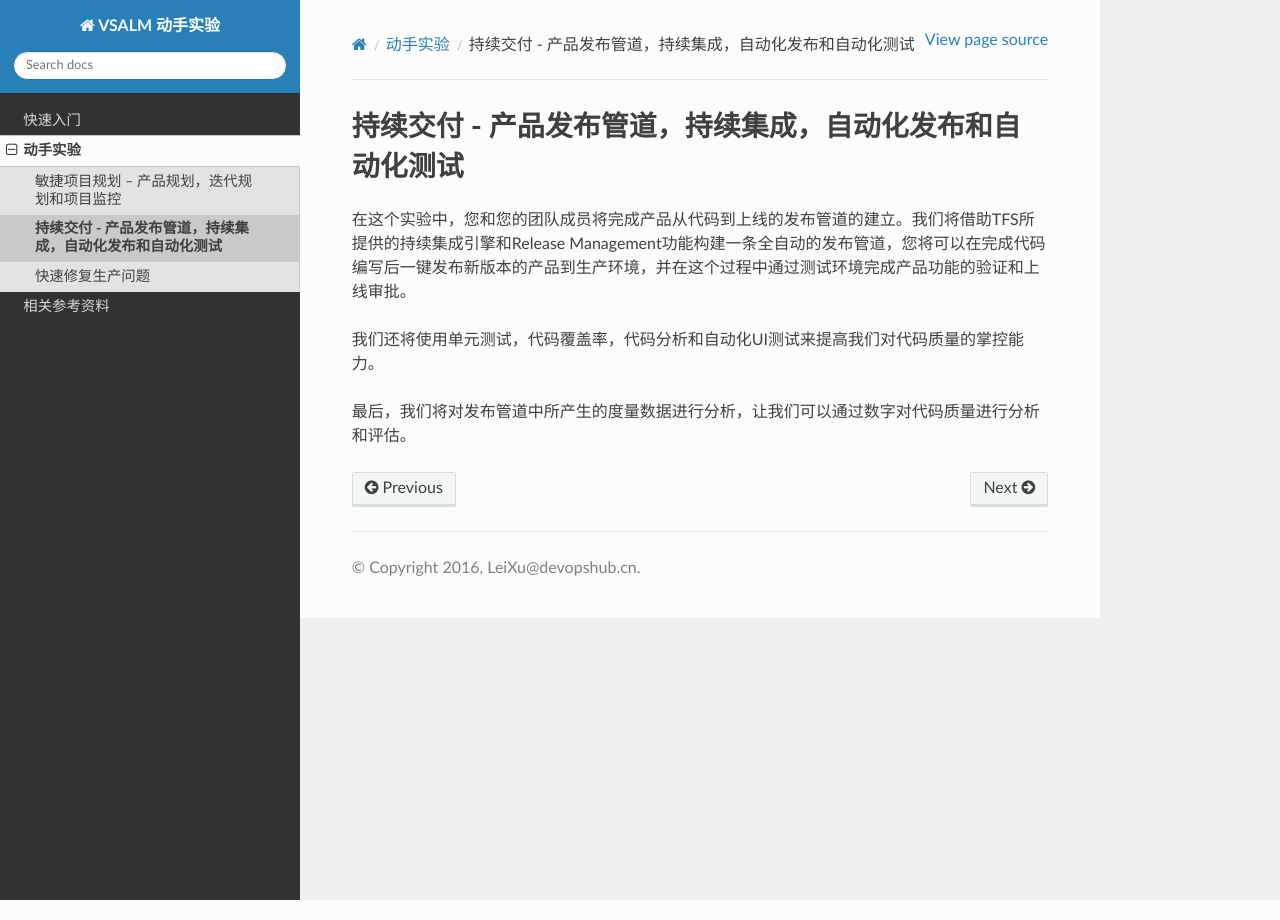
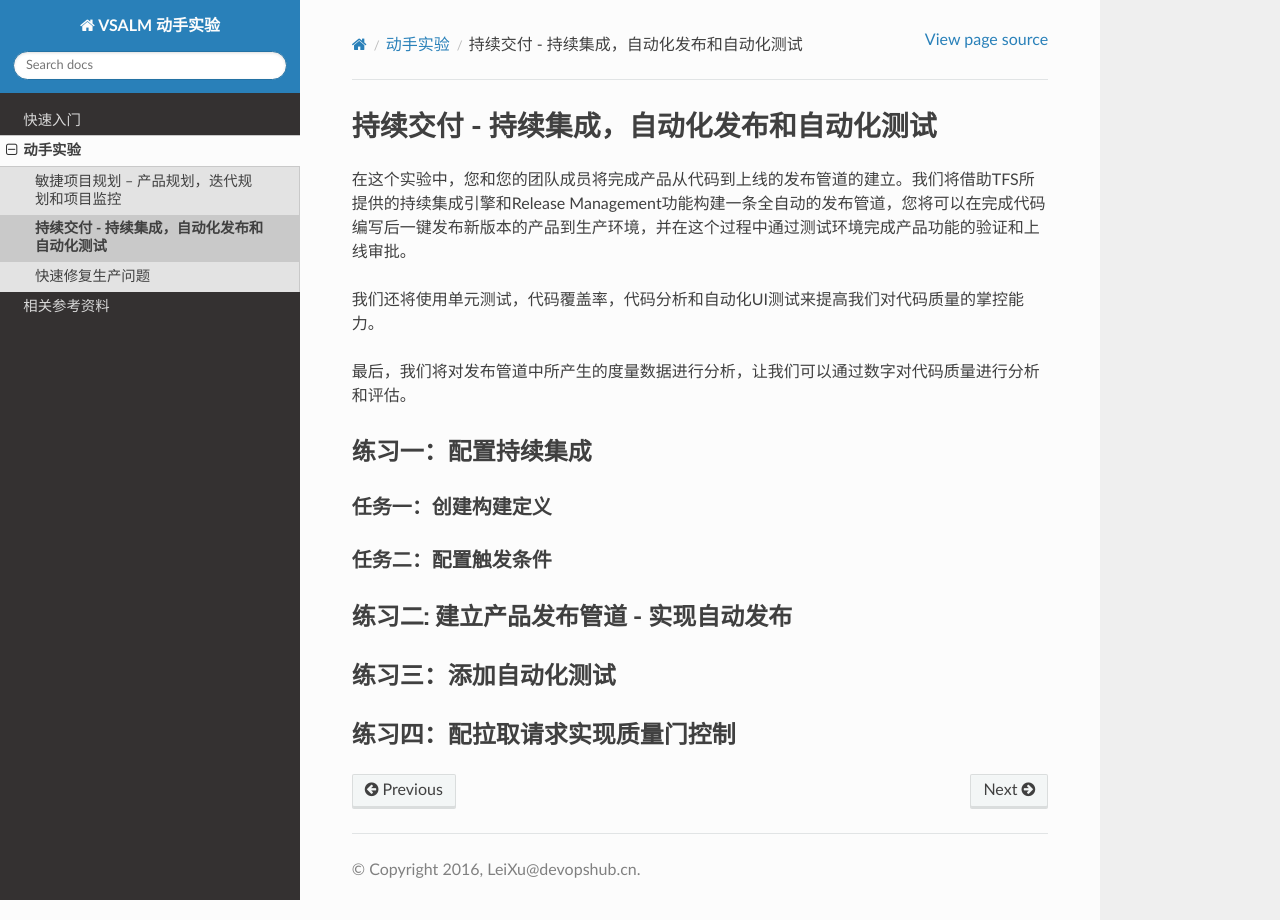
Before and after one commit to ups216/vsalm-hols, a Sphinx documentation site: the page built from docs/labs/continues-delivery.rst, in a window 1280 px wide. Built offline with Sphinx 7.4.7 and the Read the Docs theme 2.0.0, drawn with Linux system fonts in a browser that asks for light colours; the version number could not be read and is left out.

Commit message:
added framework for CI document

```diff
--- a/docs/labs/continues-delivery.rst
+++ b/docs/labs/continues-delivery.rst
@@ -1,4 +1,4 @@
-持续交付 - 产品发布管道，持续集成，自动化发布和自动化测试
+持续交付 - 持续集成，自动化发布和自动化测试
 ------------------------------------------------------
 
 在这个实验中，您和您的团队成员将完成产品从代码到上线的发布管道的建立。我们将借助TFS所提供的持续集成引擎和Release Management功能构建一条全自动的发布管道，您将可以在完成代码编写后一键发布新版本的产品到生产环境，并在这个过程中通过测试环境完成产品功能的验证和上线审批。
@@ -6,3 +6,23 @@
 我们还将使用单元测试，代码覆盖率，代码分析和自动化UI测试来提高我们对代码质量的掌控能力。
 
 最后，我们将对发布管道中所产生的度量数据进行分析，让我们可以通过数字对代码质量进行分析和评估。
+
+练习一：配置持续集成
+~~~~~~~~~~~~~~~~~~~~~~~~
+
+任务一：创建构建定义
+^^^^^^^^^^^^^^^^^^^^^^
+
+
+任务二：配置触发条件
+^^^^^^^^^^^^^^^^^^^^^^^^^^^
+
+
+练习二: 建立产品发布管道 - 实现自动发布
+~~~~~~~~~~~~~~~~~~~~~~~~~~~~~~~~~~~~~
+
+练习三：添加自动化测试
+~~~~~~~~~~~~~~~~~~~~~~~~~~~~~~~~~~~~~
+
+练习四：配拉取请求实现质量门控制
+~~~~~~~~~~~~~~~~~~~~~~~~~~~~~~~~~~~~~
```
